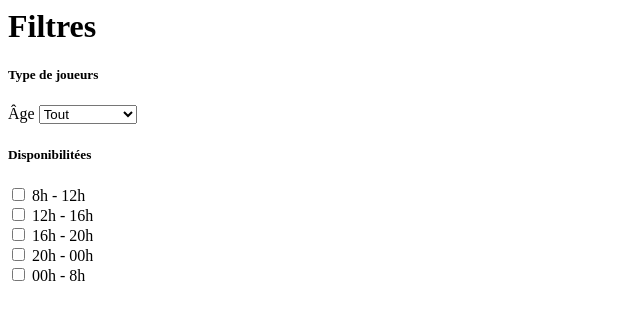
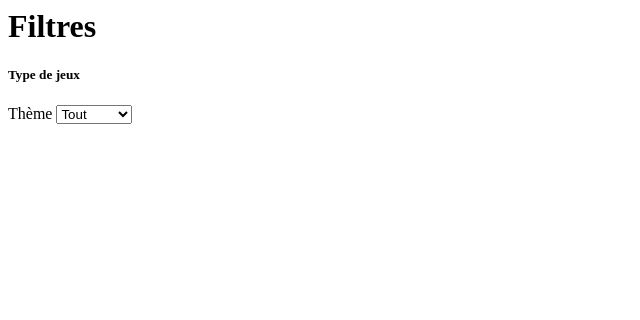
Before and after one commit to Enzo-ltz/LaGamonerie, a Symfony app: template templates/includes/sideBar.html.twig in a window 1280 px wide. Shown: the top 320 px of the page, without its empty margins (0-640 px from the left). Run offline with Twig, Linux system fonts and the light colour scheme; the template is opened without the code that fills it, so the values that code supplies are empty; some libraries are stand-ins or nearby versions.

Commit message:
:lipstick: Integration of searching games

```diff
--- a/templates/includes/homeHeader.html.twig
+++ b/templates/includes/homeHeader.html.twig
@@ -8,7 +8,6 @@
      </div>
      <div class="col-md-3 offset-5 pr-4  d-flex justify-content-end my-auto">
          <i class="fas fa-2x fa-envelope px-3"></i>
-         <i class="fas fa-2x fa-users px-3"></i>
          <i class="fas fa-2x fa-user px-3"></i>
      </div>
 </div>
--- a/templates/includes/sideBar.html.twig
+++ b/templates/includes/sideBar.html.twig
@@ -1,8 +1,4 @@
 <div class="col-3 sidemenu">
-
-
-<!-- Searching Filters -->
-
   <div class="row mt-3 mb-5">
       <div class="col-10 offset-1 d-flex justify-content-center">
           <h1><i class="fas fa-sm fa-filter"></i> Filtres</h1>
@@ -11,57 +7,17 @@
   <form>
       <div class="row mt-3">
           <div class="col-10">
-            <h5 class="font-weight-bold">Type de joueurs</h5>
+              <h5 class="font-weight-bold">Type de jeux</h5>
           </div>
       </div>
       <div class="row mt-1 mb-5">
           <div class="col-8">
-            <label for="inputState">Âge</label>
+              <label for="inputState">Thème</label>
               <select id="inputState" class="custom-select custom-select-sm">
                 <option selected>Tout</option>
-              <option>Majeur (18+)</option>
-              <option>Mineur</option>
+                <option>Aventure</option>
+                <option>FPS</option>
               </select>
-          </div>
-    </div>
-    <div class="row mt-3">
-        <div class="col-12">
-            <h5 class="font-weight-bold">Disponibilitées <i class="fas fa-lg fa-calendar-alt pl-2"></i>
-            </h5>
-        </div>
-    </div>
-    <div class="row mt-3">
-        <div class="col-8">
-            <div class="form-check py-2">
-                <input class="form-check-input" type="checkbox" value="" id="defaultCheck1">
-                <label class="form-check-label" for="defaultCheck1">
-                  8h - 12h
-                </label>
-              </div>
-              <div class="form-check py-2">
-                <input class="form-check-input" type="checkbox" value="" id="defaultCheck2">
-                <label class="form-check-label" for="defaultCheck2">
-                  12h - 16h
-                </label>
-              </div>
-              <div class="form-check py-2">
-                <input class="form-check-input" type="checkbox" value="" id="defaultCheck3">
-                <label class="form-check-label" for="defaultCheck3">
-                  16h - 20h
-                </label>
-              </div>
-              <div class="form-check py-2">
-                <input class="form-check-input" type="checkbox" value="" id="defaultCheck4">
-                <label class="form-check-label" for="defaultCheck4">
-                  20h - 00h
-                </label>
-              </div>
-              <div class="form-check py-2">
-                <input class="form-check-input" type="checkbox" value="" id="defaultCheck5">
-                <label class="form-check-label" for="defaultCheck5">
-                  00h - 8h
-                </label>
-              </div>
             </div>
       </div>
   </form>
```
Also changed, not shown: templates/gamonerie/index.html.twig (+27 -1 lines). Lines whose indentation alone changed are shown as unchanged.
